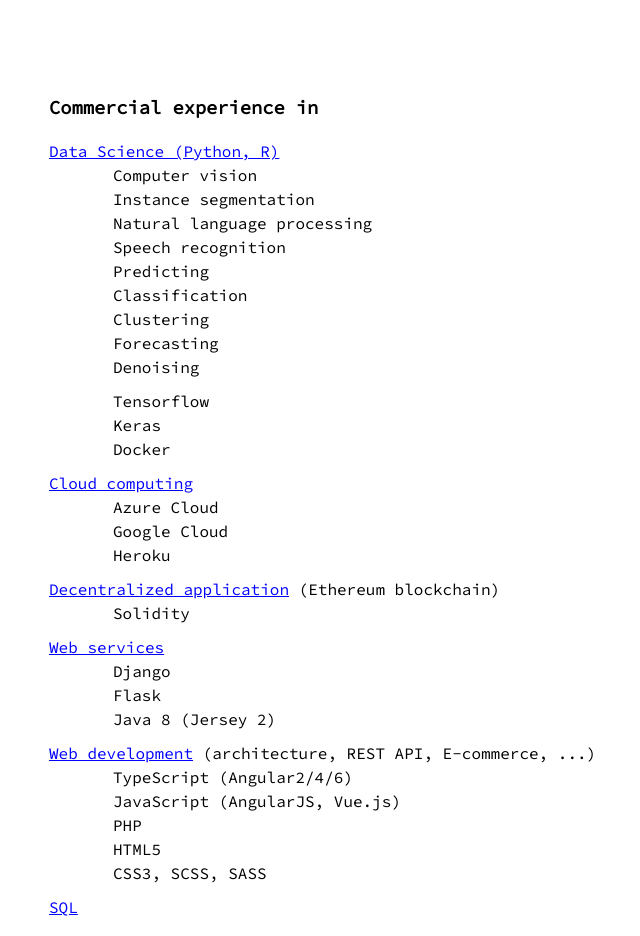
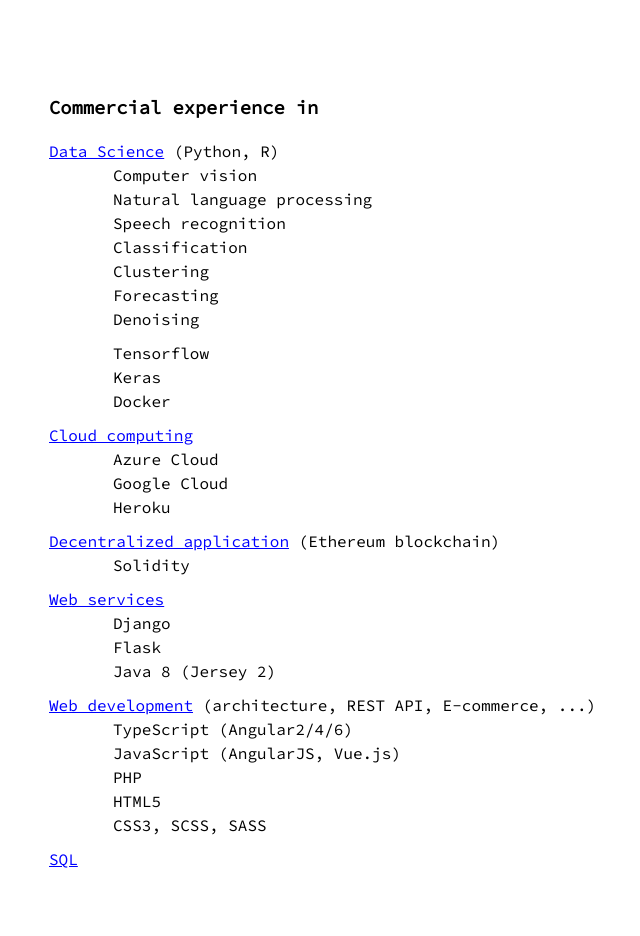
Before and after one commit to Justmileris/m-j, a plain HTML site: page index.html in a window 1280 px wide. Shown: the part 960-1896 px from the top of the page, without its empty margins (271-911 px from the left). Drawn offline with Linux system fonts and the light colour scheme.

Commit message:
Update index.html

```diff
--- a/index.html
+++ b/index.html
@@ -37,12 +37,10 @@
       <p class="thesis">Bachelor's thesis - comparison of <a href="https://en.wikipedia.org/wiki/Particle_swarm_optimization">particle swarm optimization</a> and <a href="https://en.wikipedia.org/wiki/Cuckoo_search">cuckoo search</a> for solving <a href="https://en.wikipedia.org/wiki/Nurse_scheduling_problem">nurse scheduling problem</a>.</p>
       <h3>Commercial experience in </h3>
       <ul class="">
-	 <li><a href="https://en.wikipedia.org/wiki/Data_science">Data Science (Python, R)</a></li>
+	 <li><a href="https://en.wikipedia.org/wiki/Data_science">Data Science</a> (Python, R)</li>
 	 <li class="ml">Computer vision</li>
-	 <li class="ml">Instance segmentation</li>
          <li class="ml">Natural language processing</li>
          <li class="ml">Speech recognition</li>
-         <li class="ml">Predicting</li>
          <li class="ml">Classification</li>
 	 <li class="ml">Clustering</li>
          <li class="ml">Forecasting</li>
```
